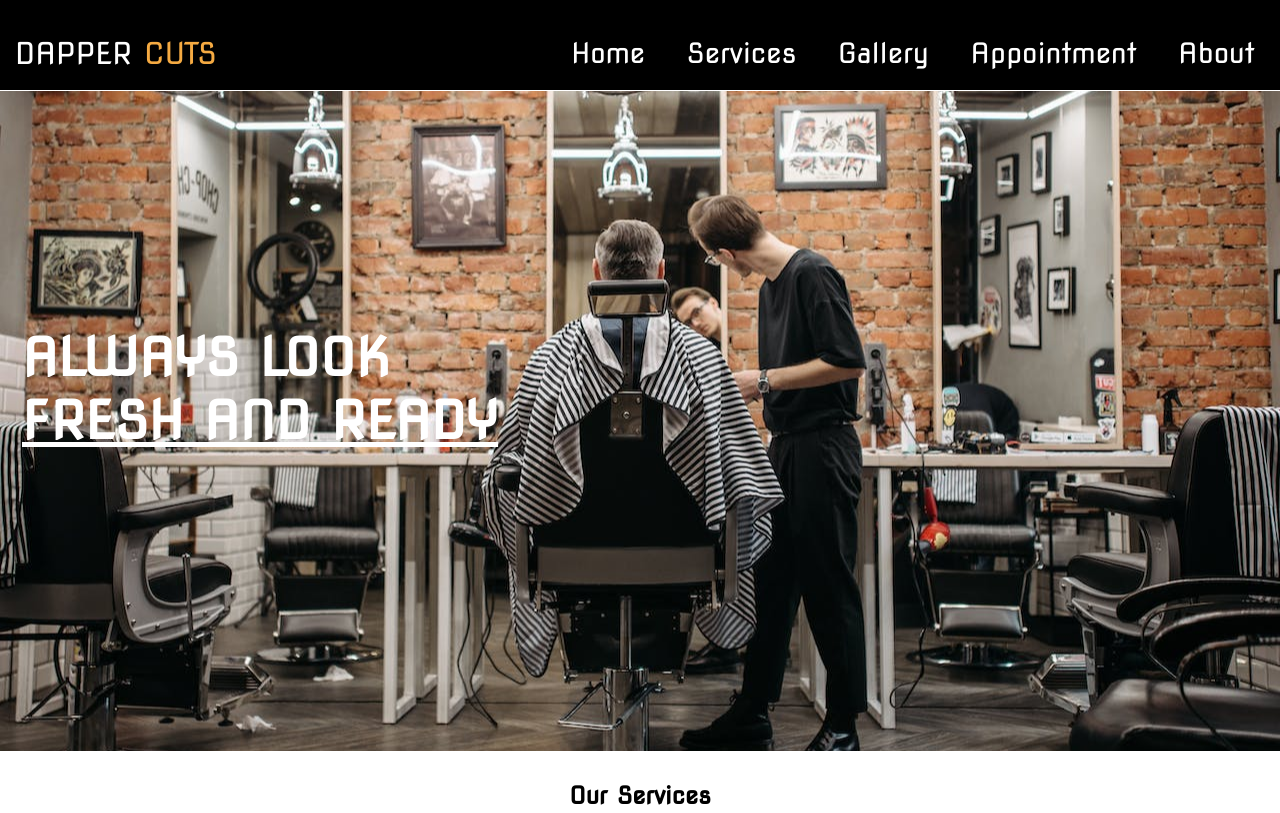
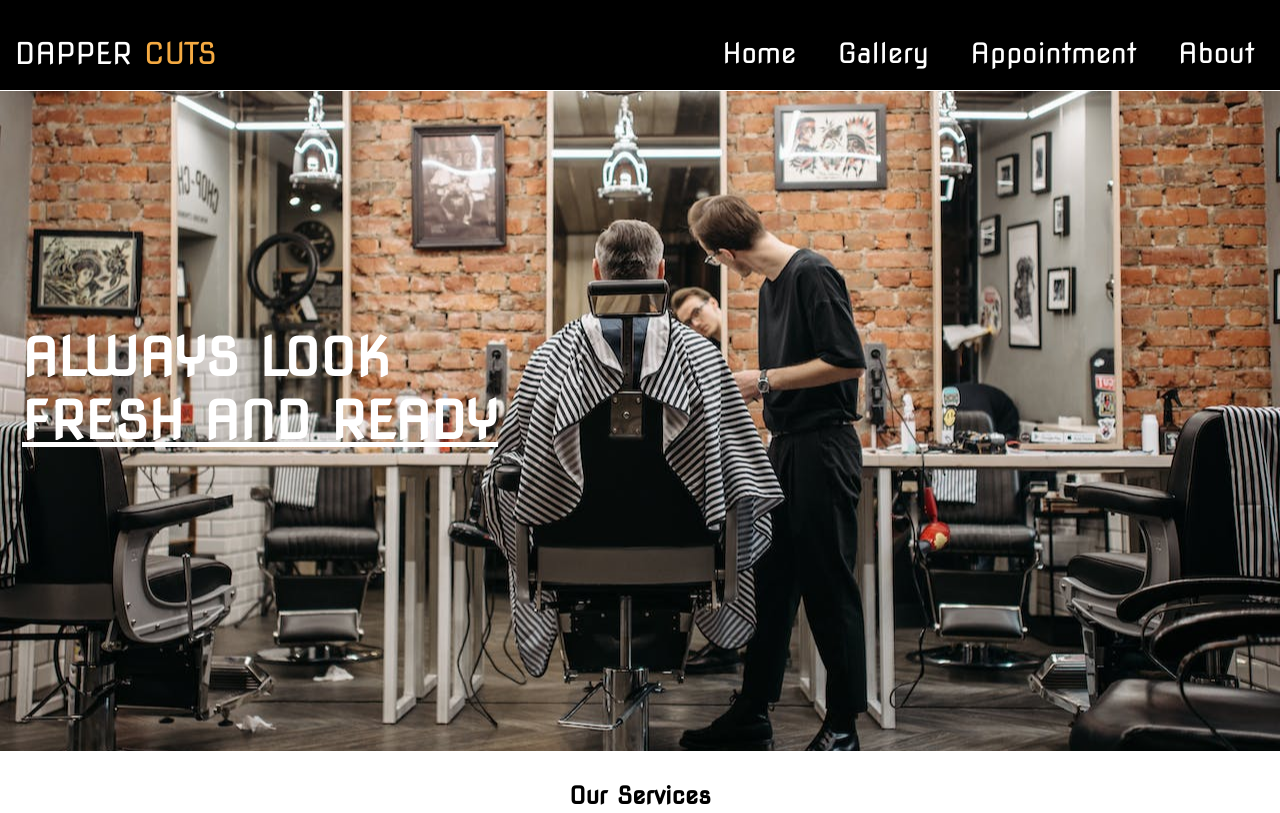
Before and after one commit to petar080/petar080, a plain HTML site: page index.html in a window 1280 px wide. Shown: the top 813 px of the page. Drawn offline with Linux system fonts and the light colour scheme; a web font is replaced by a local one.

Commit message:
index.html

```diff
--- a/index.html
+++ b/index.html
@@ -20,7 +20,6 @@
                 </div>
                 <ul>
                     <li><a href="index.html#main">Home</a></li>
-                    <li><a href="index.html#service-txt">Services</a></li>
                     <li><a href="gallery.html">Gallery</a></li>
                     <li><a href="appointment.html">Appointment</a></li>
                     <li><a href="about.html">About</a></li>
```
